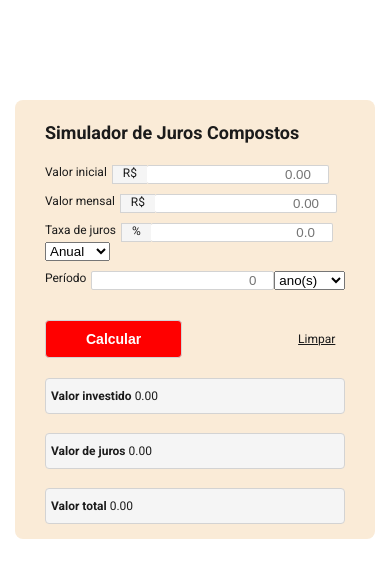
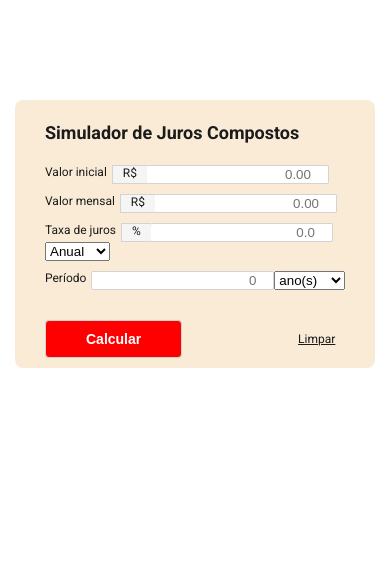
Before and after one commit to CaioGonF/calculadora-juros-composto-com-aporte, a plain HTML site: page index.html in a window 390 px wide. Drawn offline with Linux system fonts and the light colour scheme.

Commit message:
Correção no responsivo

```diff
--- a/style.css
+++ b/style.css
@@ -115,7 +115,7 @@ input {
     grid-template-columns: 1fr;
     margin: auto 15px;
   }
-  .resultado {
+  .resultado.mostrar {
     display: grid;
     grid-template-columns: 1fr;
   }
```
